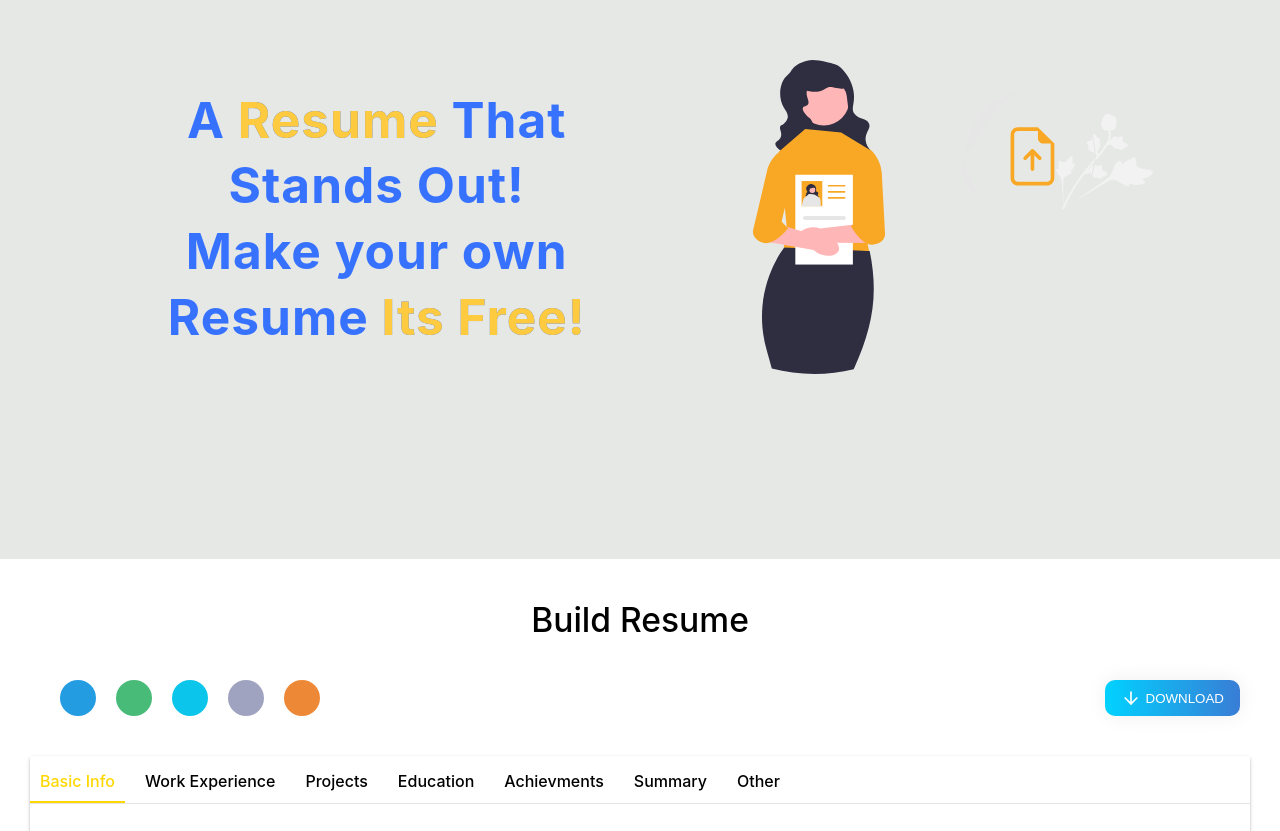
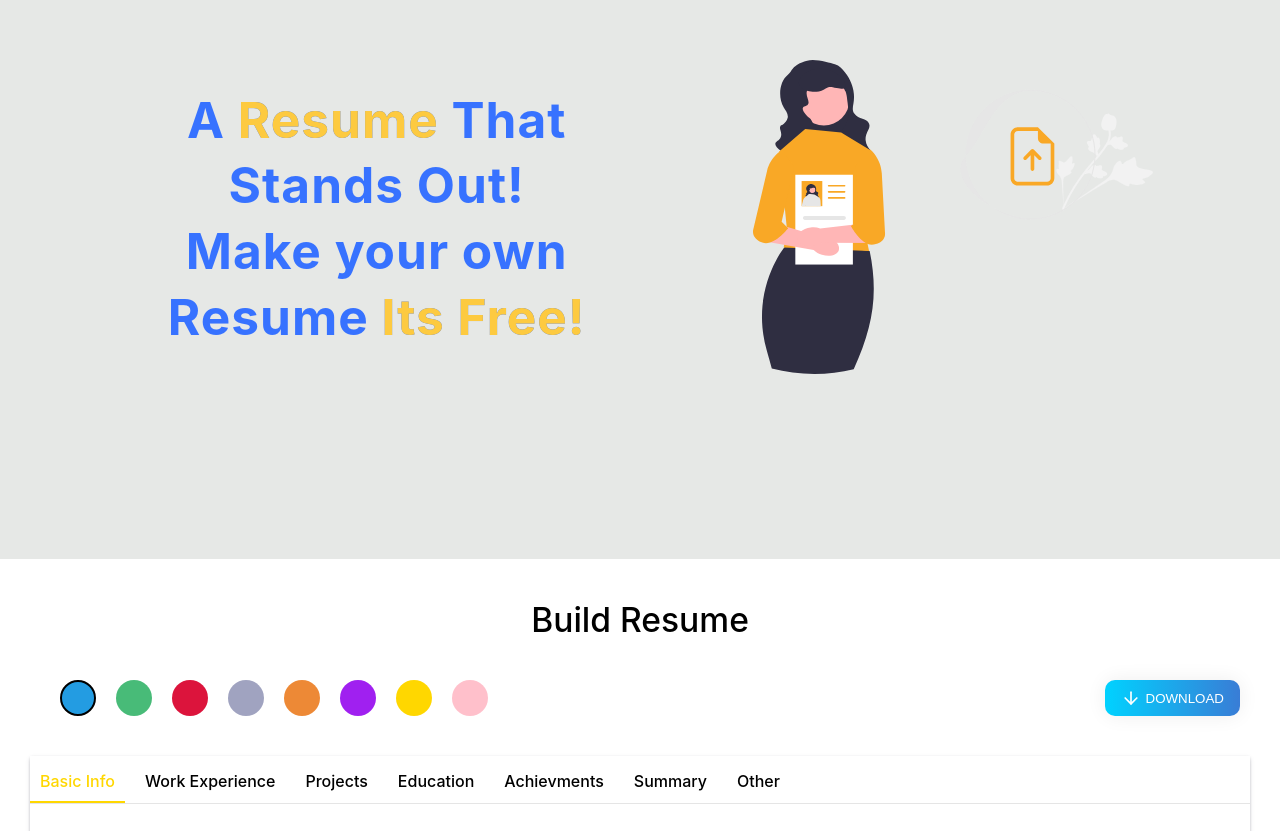
Before and after one commit to RealOtakuBoi/resumebuilder, a React (Create React App) app: page / in a window 1280 px wide. Shown: the part 121-952 px from the top of the page. Built offline with nearby package versions, Linux system fonts and the light colour scheme.

Commit message:
Only Download Button Left

```diff
--- a/package.json
+++ b/package.json
@@ -10,6 +10,7 @@
     "react-dom": "^18.2.0",
     "react-feather": "^2.0.10",
     "react-scripts": "5.0.1",
+    "react-to-print": "^2.14.7",
     "web-vitals": "^2.1.4"
   },
   "scripts": {
--- a/src/Components/Body/Body.js
+++ b/src/Components/Body/Body.js
@@ -7,7 +7,7 @@ import Resume from '../Resume/Resume'
 
 export const Body = () => {
 
-    const colors = ['#239ce2', '#48bb78', '#0bc5ea', '#a0a3c0', '#ed8936'];
+    const colors = ['#239ce2', '#48bb78', '#DC143C', '#a0a3c0', '#ed8936','#A020F0','#FFD700','#FFC0CB'];
     const sections = {
         basicInfo : 'Basic Info',
         workExp : 'Work Experience',
@@ -17,6 +17,8 @@ export const Body = () => {
         summary : 'Summary',
         other : 'Other'
     }
+
+    const[activeColor, setActiveColor] = useState(colors[0]);
 
     const [resumeInformation, setResumeInformation] = useState({
         [sections.basicInfo]: {
@@ -65,7 +67,10 @@ export const Body = () => {
             <div className={styles.colors}>
                 {
                     colors.map((item => (
-                        <span key={item} style={{background: item}} className={styles.color}></span>
+                        <span key={item} style={{background: item}} className={`${styles.color} ${
+                          activeColor === item ? styles.active : ""
+                        }`}
+                        onClick={() => setActiveColor(item)}></span>
                     )))
                 }
                 <span className={styles.color}></span>
@@ -78,7 +83,7 @@ export const Body = () => {
         </div>
         <div className={styles.main}>
             <Editor sections = {sections} information = {resumeInformation} setInformation = {setResumeInformation}/>
-            <Resume information = {resumeInformation} sections = {sections}/>
+            <Resume information = {resumeInformation} sections = {sections}  activeColor={activeColor}/>
         </div>
     </div>
   )
--- a/src/Components/Body/Body.module.css
+++ b/src/Components/Body/Body.module.css
@@ -32,6 +32,10 @@
     width: 36px;
     border-radius: 50%;
 }
+
+.colors .active {
+    border: 2px solid #000;
+  }
 
 .toolbar button{
         background-image: linear-gradient(to right, #00d2ff 0%, #3a7bd5  51%, #00d2ff  100%);
--- a/src/Components/Resume/Resume.js
+++ b/src/Components/Resume/Resume.js
@@ -1,4 +1,4 @@
-import React, { useEffect, useState } from "react";
+import React, { useEffect, useRef, useState } from "react";
 
 import Styles from "./Resume.module.css";
 
@@ -14,6 +14,8 @@ function Resume(props) {
   const [column, setColumn] = useState([[], []]);
   const [target, seTarget] = useState("");
   const [source, setSource] = useState("");
+
+  const containerRef = useRef()
 
   const info = {
     workExp: information[sections.workExp],
@@ -308,8 +310,14 @@ function Resume(props) {
 
   },[information])
 
+  useEffect(()=> {
+    const container = containerRef.current;
+    if(!props.activeColor || !container) return;
+    container.style.setProperty('--color',props.activeColor)
+  },[props.activeColor])
+
   return (
-    <div className={Styles.container}>
+    <div ref={containerRef} className={Styles.container}>
       <div className={Styles.header}>
         <p className={Styles.heading}>{info.basicInfo?.detail?.name}</p>
         <p className={Styles.subHeading}>{info.basicInfo?.detail?.title}</p>
--- a/src/Components/Resume/Resume.module.css
+++ b/src/Components/Resume/Resume.module.css
@@ -123,6 +123,10 @@
     color: var(--color);
 }
 
+.content .link a:visited{
+    color: var(--color);
+}
+
 .content .link svg{
     height: 14px;
     width: 14px;
```
Also changed, not shown: 1 other file (tests, documents, lock files or other folders).
